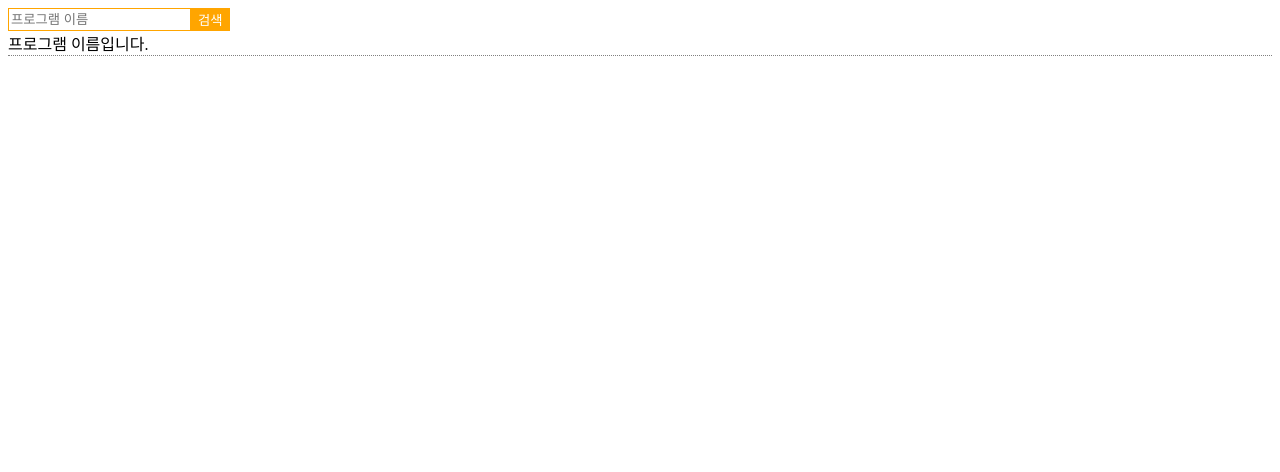
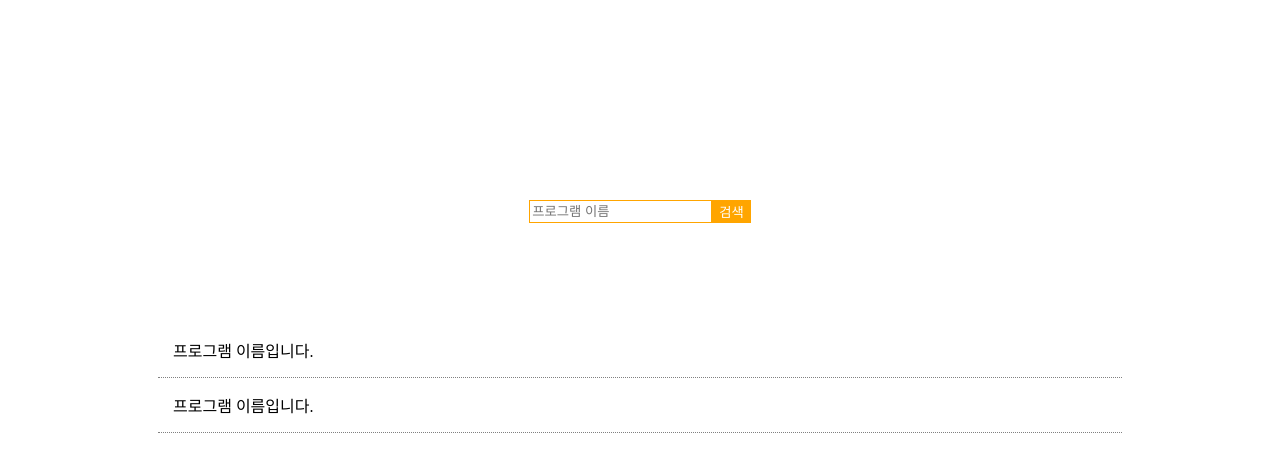
Before and after one commit to yatyat2/tvmaze-api, a Next.js app: page / in a window 1280 px wide. Shown: the top 472 px of the page. Built offline with nearby package versions, Linux system fonts and the light colour scheme.

Commit message:
index 페이지 Layout 에 맞춰서 컴포넌트 css 수정 1. 데이터 양식에 따라 Card 컴포넌트의 css가 바뀔 것으로 예상됩니다.

```diff
--- a/components/Card.js
+++ b/components/Card.js
@@ -26,6 +26,7 @@ class Card extends React.Component {
           {`
             .card-form {
               border-bottom: 1px dotted grey;
+              padding: 15px;
             }
             .content {
               display: none;
@@ -34,6 +35,7 @@ class Card extends React.Component {
             .active-content {
               color: red;
               border-bottom: 1px dotted grey;
+              padding: 15px;
             }
           `}
         </style>
--- a/pages/index.js
+++ b/pages/index.js
@@ -5,8 +5,30 @@ class Index extends React.Component {
   render() {
     return (
       <div>
-        <Search />
-        <Card />
+        <div className="search-div">
+          <Search />
+        </div>
+        <div className="card-div">
+          <Card />
+          <Card />
+        </div>
+
+        <style jsx>
+          {`
+            .search-div {
+              display: flex;
+              justify-content: center;
+              margin-top: 200px;
+            }
+
+            .card-div {
+              display: flex;
+              margin-top: 50px;
+              padding: 50px 150px;
+              flex-direction: column;
+            }
+          `}
+        </style>
       </div>
     );
   }
```
